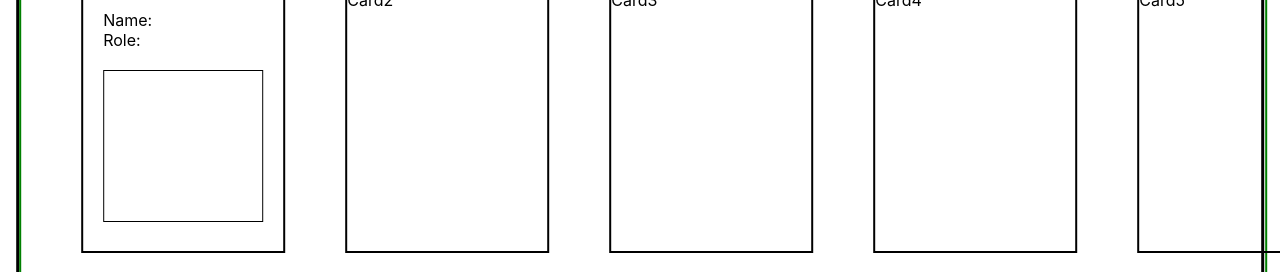
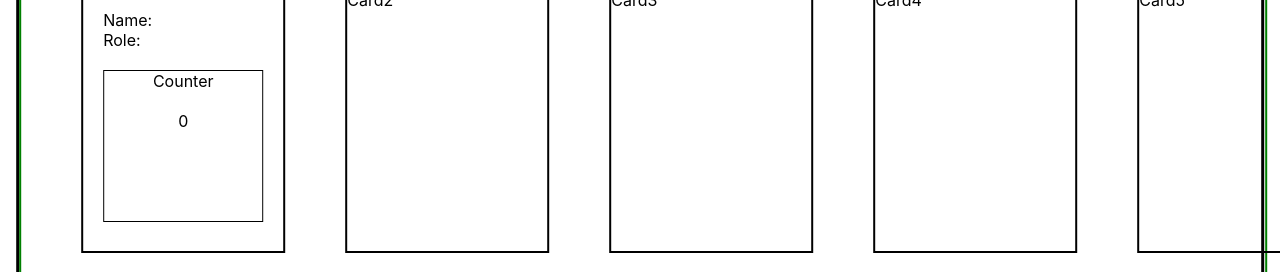
Before and after one commit to Parham2002/ticket-tracker, a React (Create React App) app: page / in a window 1280 px wide. Shown: the part 161-433 px from the top of the page. Built offline with nearby package versions, Linux system fonts and the light colour scheme.

Commit message:
added the counter number in counter container

```diff
--- a/src/components/Main/Card/CounterContainer/Counter/Counter.jsx
+++ b/src/components/Main/Card/CounterContainer/Counter/Counter.jsx
@@ -0,0 +1,10 @@
+import React from 'react'
+import "./Counter.scss"
+
+const Counter = () => {
+  return (
+    <div className='counter'>0</div>
+  )
+}
+
+export default Counter
--- a/src/components/Main/Card/CounterContainer/Counter/Counter.scss
+++ b/src/components/Main/Card/CounterContainer/Counter/Counter.scss
@@ -0,0 +1,9 @@
+* {
+    margin: 0;
+    padding: 0;
+}
+
+.counter {
+    margin-top: 20px;
+    text-align: center;
+}
--- a/src/components/Main/Card/CounterContainer/CounterContainer.jsx
+++ b/src/components/Main/Card/CounterContainer/CounterContainer.jsx
@@ -1,9 +1,13 @@
 import React from 'react'
 import "./CounterContainer.scss"
+import Counter from "./Counter/Counter"
 
 const CounterContainer = () => {
   return (
-    <div className='counter-container'></div>
+    <div className='counter-container'>
+      Counter
+      <Counter/>
+    </div>
   )
 }
 
--- a/src/components/Main/Card/CounterContainer/CounterContainer.scss
+++ b/src/components/Main/Card/CounterContainer/CounterContainer.scss
@@ -7,4 +7,5 @@
     border: 1px solid black;
     margin: 20px;
     height: 150px;
+    text-align: center;
 }
```
